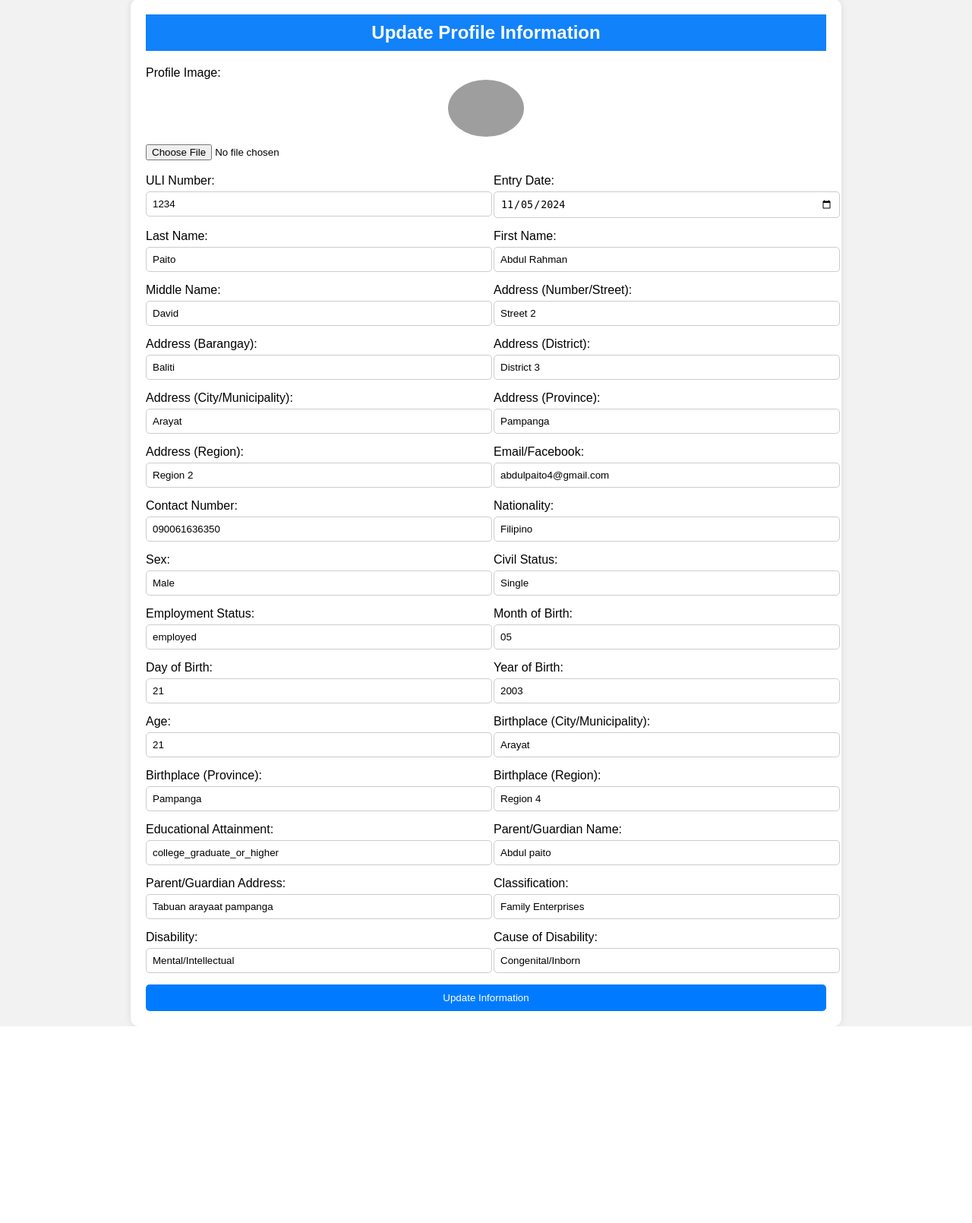
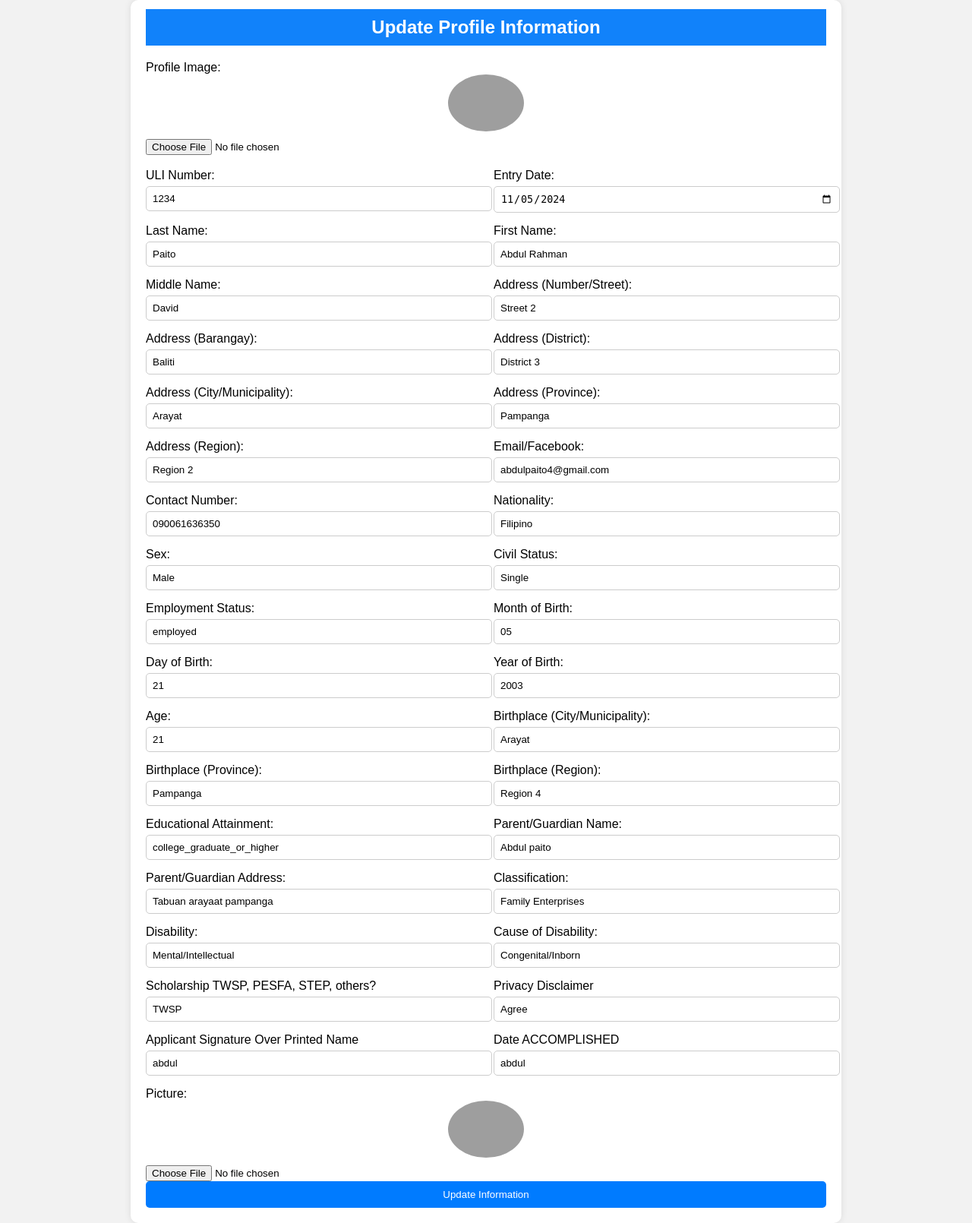
Before and after one commit to AbdulPaito/nov-10, a PHP site: page /edit-profile.php?id=3 in a window 1280 px wide. Shown: the whole page at 76% size. Before the commit the page ends 1351 px from the top, so only its background shows below. Run offline with PHP 8.4, Linux system fonts and the light colour scheme; data comes from the database, SQL or seed files in the repository; grey boxes are pictures that could not be loaded.

Commit message:
Add files via upload

```diff
--- a/edit-profile.php
+++ b/edit-profile.php
@@ -265,7 +265,7 @@ mysqli_close($connection);
     display: flex;
     justify-content: center;
     align-items: center;
-    height: 1350px;
+    height: auto;
     margin: 0;
 }
 h2 {
@@ -273,7 +273,7 @@ h2 {
             background: #1182fa;
             color: #fff;
             padding: 10px ;
-            margin: 0;
+            margin-top: -8px;
 }
 
 
@@ -527,6 +527,35 @@ input[type="submit"]:active {
         </div>
     </div>
 
+    <div class="form-row">
+    <div class="form-group">
+            <label for="scholarship">Scholarship TWSP, PESFA, STEP, others?</label>
+            <input type="text" name="scholarship" value="<?php echo htmlspecialchars($user['scholarship']); ?>">
+        </div>
+    <div class="form-group">
+            <label for="privacy_disclaimer">Privacy Disclaimer</label>
+            <input type="text" name="privacy_disclaimer" value="<?php echo htmlspecialchars($user['privacy_disclaimer']); ?>">
+        </div>
+    </div>
+
+    <div class="form-row">
+    <div class="form-group">
+            <label for="applicant_signature">Applicant Signature Over Printed Name</label>
+            <input type="text" name="applicant_signature" value="<?php echo htmlspecialchars($user['applicant_signature']); ?>">
+        </div>
+    <div class="form-group">
+            <label for="date_accomplished">Date ACCOMPLISHED</label>
+            <input type="text" name="date_accomplished" value="<?php echo htmlspecialchars($user['date_accomplished']); ?>">
+        </div>
+    </div>
+
+    <label for="imageUpload">Picture:</label>
+    <div class="image-container">
+        <img src="<?php echo htmlspecialchars($user['imageUpload']); ?>" alt="Picture">
+    </div>
+    <input type="file" name="imageUpload" accept="image/*">
+    <br>
+
     <input type="submit" value="Update Information">
 </div>
 </body>
```
